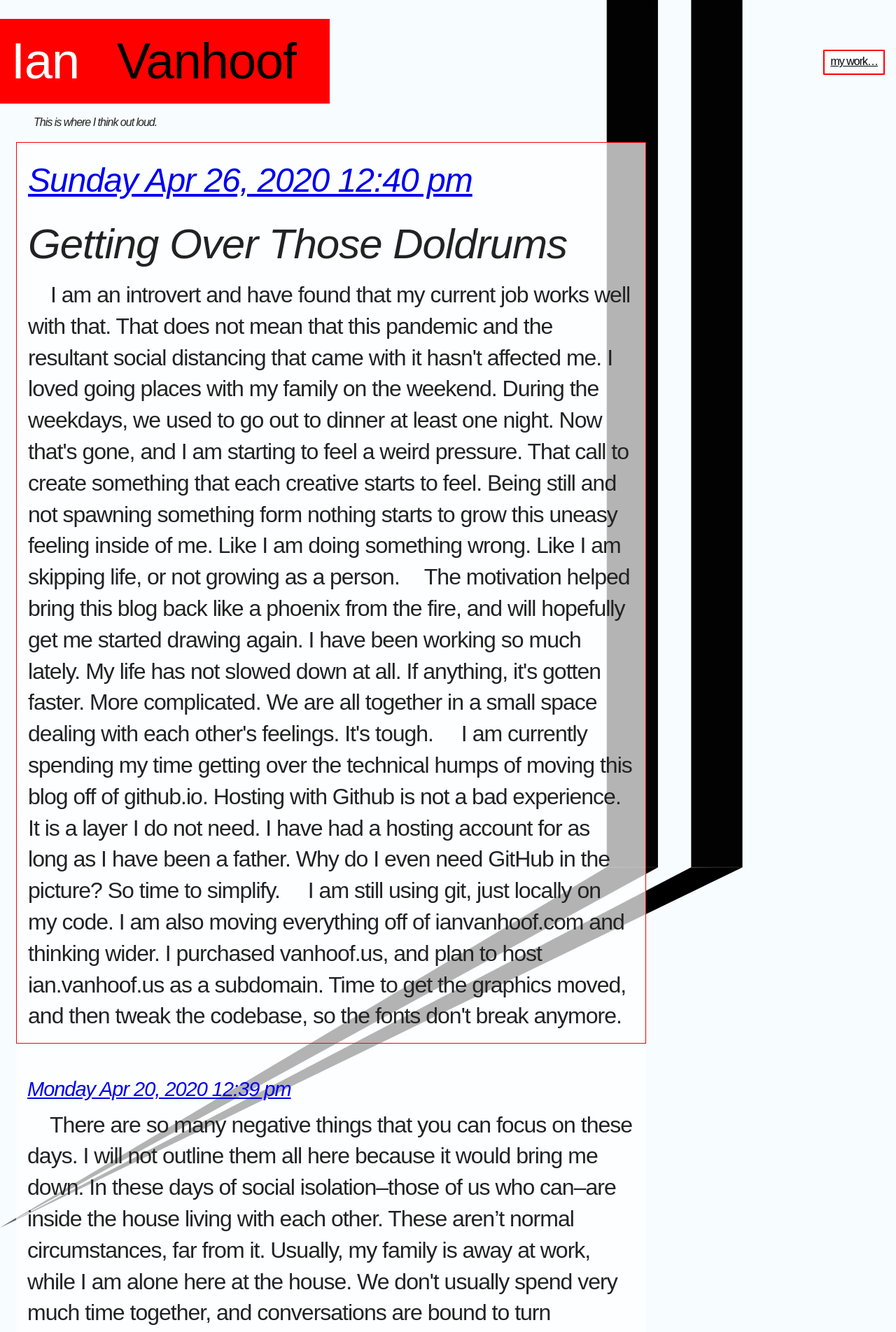
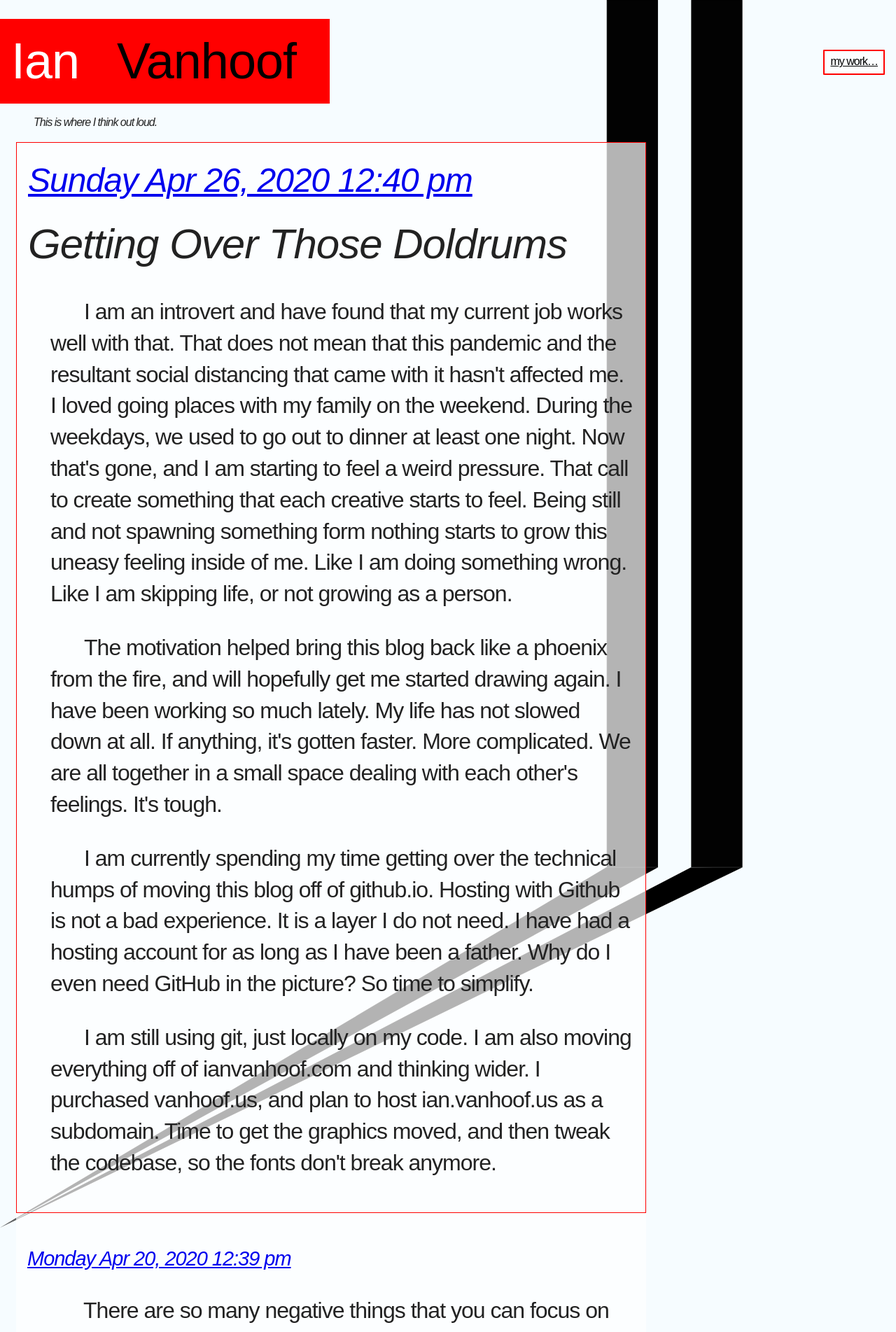
Before and after one commit to ianvanhoof/ianvanhoof.github.io, a Jekyll site: the page built from index.html, in a window 1280 px wide. Shown: the top 1903 px of the page at 70% size. Built offline with Jekyll 4.4.1, drawn with Linux system fonts in a browser that asks for light colours; some web fonts are replaced.

Commit message:
- changing my paragraphs back.

```diff
--- a/assets/main-ian.scss
+++ b/assets/main-ian.scss
@@ -237,8 +237,7 @@ h4{
 #wrapper>article>section>p{
 
     padding: 0 0 0 2rem;
-    margin: 0;
-    display:inline;
+
 }
 .post-header{
     font-size:1.8103rem;
```
Also changed, not shown: Gemfile.lock, 1 other file.
